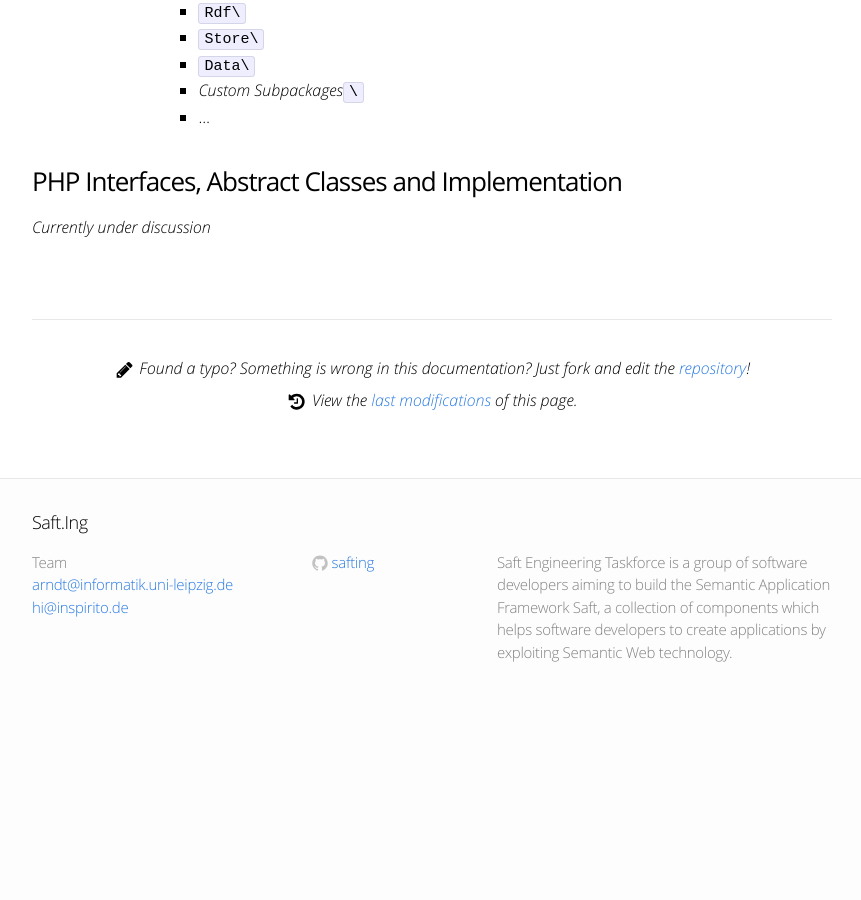
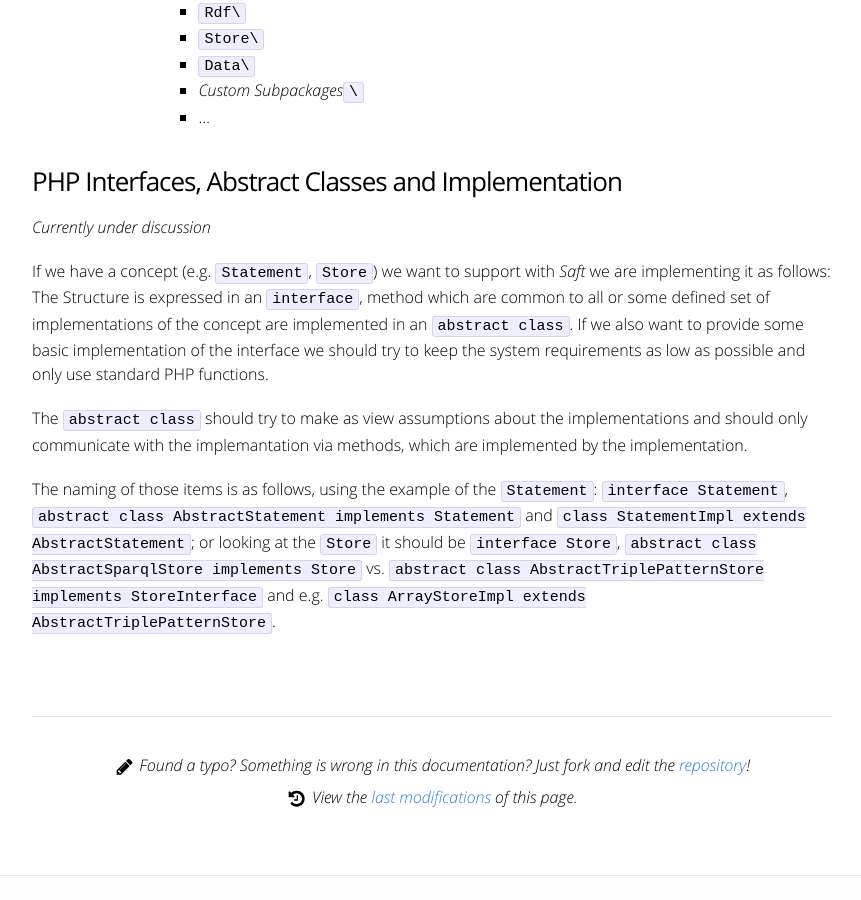
Before and after one commit to SaftIng/safting.github.io, a Jekyll site: the page built from doc/phpframework/conventions.md, in a window 1280 px wide and 900 px high, scrolled down 1697 px. Shown: the whole window, without its empty margins (208-1069 px from the left). Built offline with Jekyll 4.4.1, drawn with Linux system fonts in a browser that asks for light colours; before the commit the page ends 2405 px from its top, so only the background shows below that.

Commit message:
Add some info about interface, abstract class and implementation naming

```diff
--- a/doc/phpframework/conventions.md
+++ b/doc/phpframework/conventions.md
@@ -55,3 +55,10 @@ The namespace structure should be reflected on the filesystem level.
 ### PHP Interfaces, Abstract Classes and Implementation
 
 _Currently under discussion_
+
+If we have a concept (e.g. `Statement`, `Store`) we want to support with _Saft_ we are implementing it as follows:
+The Structure is expressed in an `interface`, method which are common to all or some defined set of implementations of the concept are implemented in an `abstract class`. If we also want to provide some basic implementation of the interface we should try to keep the system requirements as low as possible and only use standard PHP functions.
+
+The `abstract class` should try to make as view assumptions about the implementations and should only communicate with the implemantation via methods, which are implemented by the implementation.
+
+The naming of those items is as follows, using the example of the `Statement`: `interface Statement`, `abstract class AbstractStatement implements Statement` and `class StatementImpl extends AbstractStatement`; or looking at the `Store` it should be `interface Store`, `abstract class AbstractSparqlStore implements Store` vs. `abstract class AbstractTriplePatternStore implements StoreInterface` and e.g. `class ArrayStoreImpl extends AbstractTriplePatternStore`.
```
